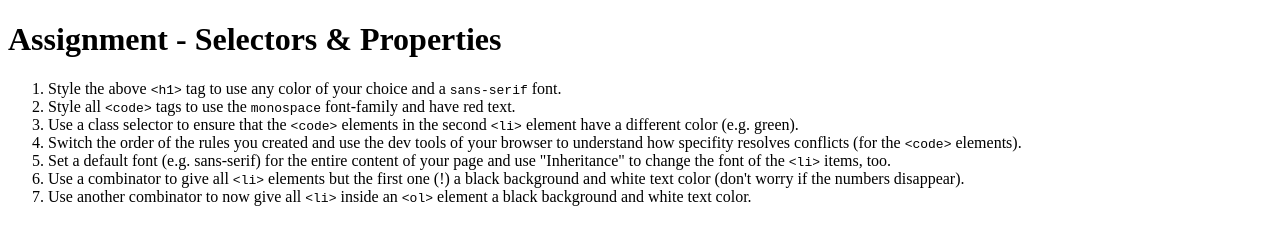
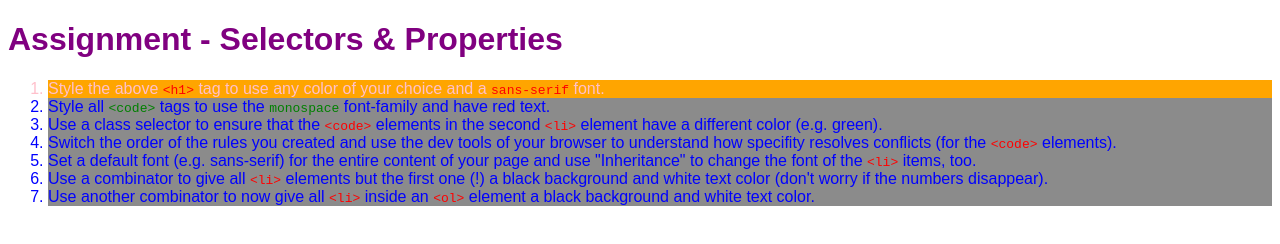
Before and after one commit to SOunit/css_complete_guide, a plain HTML site: page 02_02_basics_practice/index.html in a window 1280 px wide. Drawn offline with Linux system fonts and the light colour scheme.

Commit message:
add practice

```diff
--- a/02_02_basics_practice/index.html
+++ b/02_02_basics_practice/index.html
@@ -1,22 +1,50 @@
 <!DOCTYPE html>
 <html lang="en">
-<head>
-    <meta charset="UTF-8">
-    <meta name="viewport" content="width=device-width, initial-scale=1.0">
-    <meta http-equiv="X-UA-Compatible" content="ie=edge">
+  <head>
+    <meta charset="UTF-8" />
+    <meta name="viewport" content="width=device-width, initial-scale=1.0" />
+    <meta http-equiv="X-UA-Compatible" content="ie=edge" />
     <title>CSS Course</title>
-    <link rel="stylesheet" href="main.css">
-</head>
-<body>
-    <h1 id="assignment-instructions">Assignment - Selectors &amp; Properties</h1>
+    <link rel="stylesheet" href="main.css" />
+  </head>
+  <body>
+    <h1 id="assignment-instructions">
+      Assignment - Selectors &amp; Properties
+    </h1>
     <ol>
-        <li>Style the above <code>&lt;h1&gt;</code> tag to use any color of your choice and a <code>sans-serif</code> font.</li>
-        <li>Style all <code>&lt;code&gt;</code> tags to use the <code>monospace</code> font-family and have red text.</li>
-        <li>Use a class selector to ensure that the <code>&lt;code&gt;</code> elements in the second <code>&lt;li&gt;</code> element have a different color (e.g. green).</li>
-        <li>Switch the order of the rules you created and use the dev tools of your browser to understand how specifity resolves conflicts (for the <code>&lt;code&gt;</code> elements).</li>
-        <li>Set a default font (e.g. sans-serif) for the entire content of your page and use "Inheritance" to change the font of the <code>&lt;li&gt;</code> items, too.</li>
-        <li>Use a combinator to give all <code>&lt;li&gt;</code> elements but the first one (!) a black background and white text color (don't worry if the numbers disappear).</li>
-        <li>Use another combinator to now give all <code>&lt;li&gt;</code> inside an <code>&lt;ol&gt;</code> element a black background and white text color.</li>
+      <li>
+        Style the above <code>&lt;h1&gt;</code> tag to use any color of your
+        choice and a <code>sans-serif</code> font.
+      </li>
+      <li class="target">
+        Style all <code class="line-two-code-color">&lt;code&gt;</code> tags to
+        use the <code class="line-two-code-color">monospace</code> font-family
+        and have red text.
+      </li>
+      <li class="target">
+        Use a class selector to ensure that the
+        <code>&lt;code&gt;</code> elements in the second
+        <code>&lt;li&gt;</code> element have a different color (e.g. green).
+      </li>
+      <li class="target">
+        Switch the order of the rules you created and use the dev tools of your
+        browser to understand how specifity resolves conflicts (for the
+        <code>&lt;code&gt;</code> elements).
+      </li>
+      <li class="target">
+        Set a default font (e.g. sans-serif) for the entire content of your page
+        and use "Inheritance" to change the font of the
+        <code>&lt;li&gt;</code> items, too.
+      </li>
+      <li class="target">
+        Use a combinator to give all <code>&lt;li&gt;</code> elements but the
+        first one (!) a black background and white text color (don't worry if
+        the numbers disappear).
+      </li>
+      <li class="target">
+        Use another combinator to now give all <code>&lt;li&gt;</code> inside an
+        <code>&lt;ol&gt;</code> element a black background and white text color.
+      </li>
     </ol>
-</body>
+  </body>
 </html>
--- a/02_02_basics_practice/main.css
+++ b/02_02_basics_practice/main.css
@@ -0,0 +1,31 @@
+body {
+  font-family: sans-serif;
+}
+
+h1 {
+  color: purple;
+  font-family: sans-serif;
+}
+
+code {
+  color: red;
+  font-family: monospace;
+}
+
+.line-two-code-color {
+  color: green;
+}
+
+li {
+  font-family: inherit;
+}
+
+li.target {
+  background-color: rgb(139, 139, 139);
+  color: blue;
+}
+
+ol li {
+  background-color: orange;
+  color: pink;
+}
```
